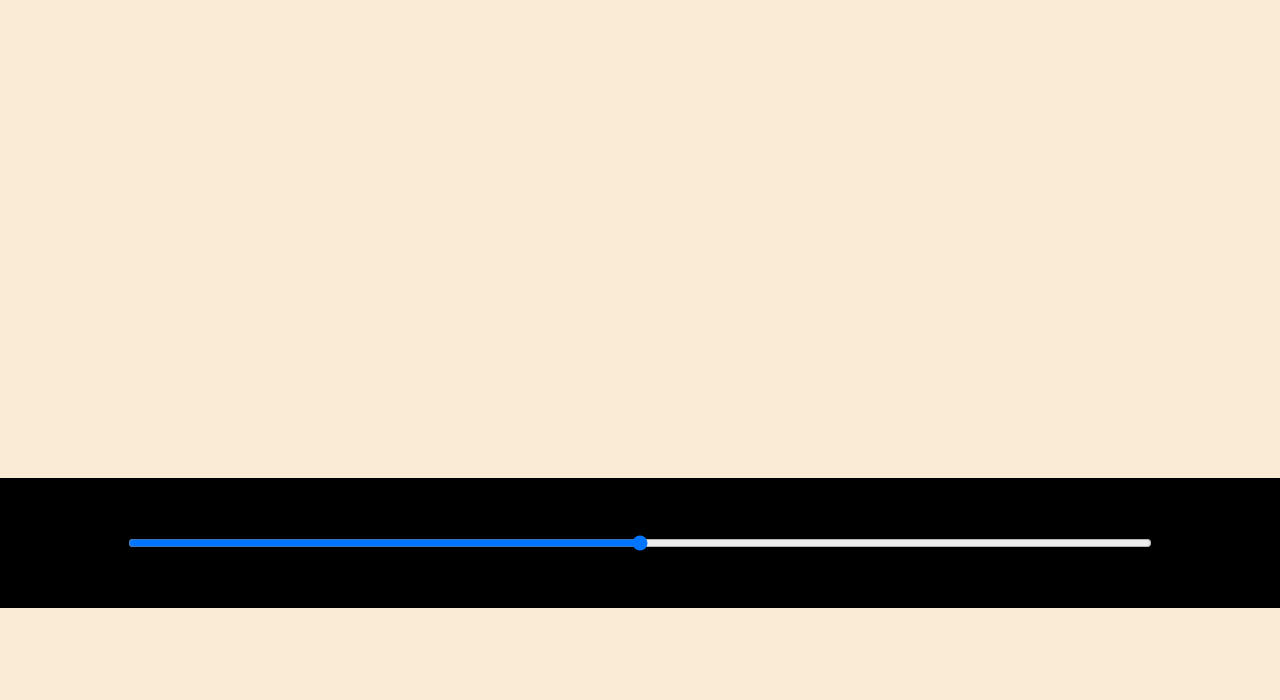
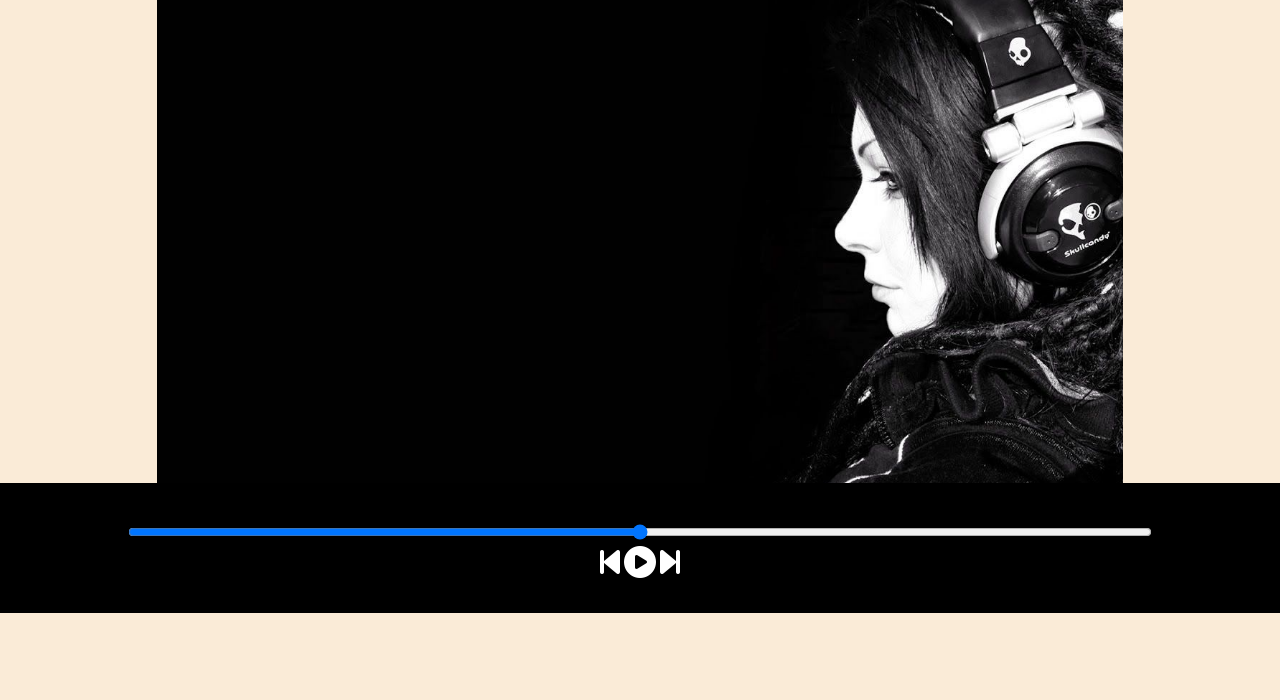
Before and after one commit to Sumit-Dhimal/Spotify-clone, a plain HTML site: page index.html in a window 1280 px wide. Shown: the part 187-887 px from the top of the page. Before the commit the page ends 800 px from the top, so only its background shows below. Drawn offline with Linux system fonts and the light colour scheme.

Commit message:
addition

```diff
--- a/index.html
+++ b/index.html
@@ -6,6 +6,7 @@
     <meta name="viewport" content="width=device-width, initial-scale=1.0">
     <title>Spotify</title>
     <link rel="stylesheet" href="style.css">
+
 </head>
 <body>
 
@@ -26,10 +27,13 @@
     <div class="bottom">
         <input type="range" id="progressBar" min="0" max="100">
         <div class="icons">
-            <!-- fonts-awesome icons-->
+            <i class="fa-solid fa-backward-step fa-2xl"></i>
+            <i class="fa-solid fa-circle-play fa-2xl"></i>
+            <i class="fa-solid fa-forward-step fa-2xl"></i>
         </div>
     </div>
 
+    <script src="https://kit.fontawesome.com/517d8685da.js" crossorigin="anonymous"></script>
     <script src="script.js"></script>
 </body>
 </html>
--- a/style.css
+++ b/style.css
@@ -16,7 +16,6 @@ nav {
 nav ul {
     display: flex;
     align-items: center;
-
     list-style-type: none;
     background-color: black;
     height: 65px;
@@ -40,17 +39,39 @@ nav ul li {
 }
 
 .container {
-    min-height: 75vh;
+    min-height: 72vh;
+    background-color: black;
+    color: white;
+    font-family: 'Varela Round', sans-serif;
+    display: flex;
+    width: 70%;
+    margin: 23px auto;
+    border-radius: 13px;
+    padding: 35px;
+    font-size: 20px;
+    background-image: url(bg.jpg);
+    background-size: cover;
 }
 
 .bottom {
     position: sticky;
     height: 130px;
     background-color: black;
+    color: white;
     bottom: 0;
     display: flex;
     align-items: center;
     justify-content: center;
+    flex-direction: column;
+}
+
+.icons {
+    margin-top: 14px;
+
+}
+
+.icons i {
+    cursor: pointer;
 }
 
 #progressBar {
```
